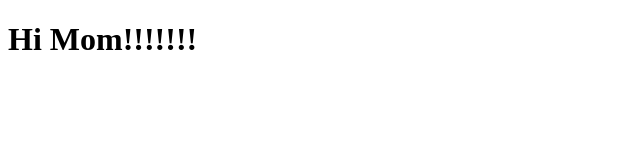
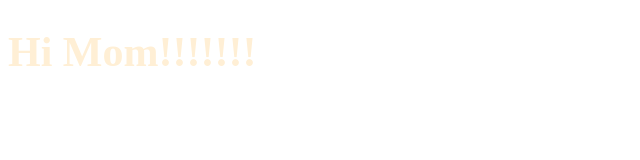
Before and after one commit to Palmaswell/portfolio, a Gatsby site: page / in a window 1280 px wide. Shown: the whole page, without its empty margins (0-640 px from the left). Built offline with nearby package versions, Linux system fonts and the light colour scheme; Gatsby itself is replaced by a stand-in of ours.

Commit message:
feat(portfolio): include emotion plugin

```diff
--- a/package.json
+++ b/package.json
@@ -27,7 +27,9 @@
   },
   "dependencies": {
     "@emotion/core": "^10.0.22",
+    "@emotion/styled": "^10.0.23",
     "gatsby": "^2.17.13",
+    "gatsby-plugin-emotion": "^4.1.14",
     "gatsby-plugin-react-helmet": "^3.1.14",
     "gatsby-plugin-root-import": "^2.0.5",
     "gatsby-plugin-typescript": "^2.1.17",
--- /dev/null
+++ b/src/components/foo.tsx
@@ -0,0 +1,14 @@
+import * as React from 'react';
+import styled from "@emotion/styled"
+
+// tslint:disable-next-line: no-any
+const StyledFoo = styled.h1<any>`
+  color: papayawhip;
+  font-size: 42px;
+`
+
+export const Foo: React.FunctionComponent = (): JSX.Element => (
+  <div>
+    <StyledFoo>Hi Mom!!!!!!!</StyledFoo>
+  </div>
+);
--- /dev/null
+++ b/src/components/index.tsx
@@ -0,0 +1 @@
+export * from './foo';
--- a/src/pages/index.tsx
+++ b/src/pages/index.tsx
@@ -2,11 +2,9 @@ import * as React from 'react';
 import Helmet from 'react-helmet';
 import { useStaticQuery, graphql } from 'gatsby';
 
-const Foo: React.FunctionComponent = (): JSX.Element => (
-  <div>
-    <h1>Hi Mom!!!!!!!</h1>
-  </div>
-);
+import { Foo } from '../components';
+
+
 
 export const Index: React.FunctionComponent = (): JSX.Element => {
   const { site } = useStaticQuery(graphql`
```
Also changed, not shown: README.md, 1 other file.
